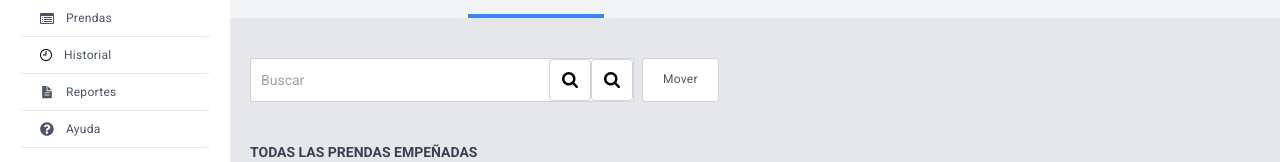
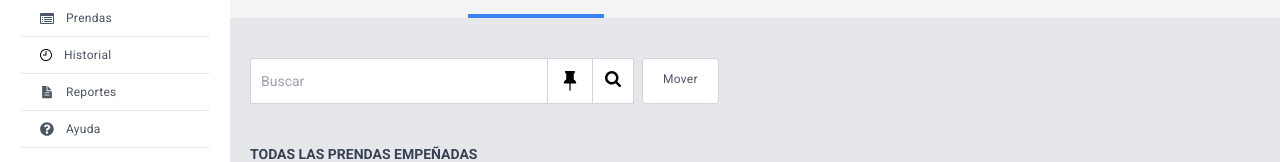
Before and after one commit to karen-nino/711-automotores, a Next.js app: page /pages/prendas in a window 1280 px wide. Shown: the part 158-320 px from the top of the page. Built offline with nearby package versions, Linux system fonts and the light colour scheme.

Commit message:
prendas botones

```diff
--- a/app/pages/prendas/page.js
+++ b/app/pages/prendas/page.js
@@ -41,21 +41,21 @@ const prendas = () => {
 
                                 <div className='flex border border-gray-300 bg-gray-50 w-96'>
                                     <input type="text" placeholder="Buscar" class="w-96  text-gray-900 text-sm rounded-md block p-2.5" />
-                                <a className='block px-3 py-3 text-xs tracking-wide text-gray-600 bg-white border border-b border-gray-300 rounded cursor-pointer text-gray active:bg-gray-300'>
+                                    <a className='block px-3 py-3 text-xs tracking-wide text-gray-600 bg-white border-l border-gray-300 cursor-pointer text-gray active:bg-gray-300'>
                                         <div className='flex justify-center'>
-                                        <svg xmlns="http://www.w3.org/2000/svg" width="16" height="16" viewBox="0 0 24 24" fill="none">
-                                            <g clip-path="url(#clip0_103_1505)">
-                                                <path d="M16.6154 10.1538C16.6154 8.375 15.9832 6.85337 14.7188 5.58894C13.4543 4.32452 11.9327 3.69231 10.1538 3.69231C8.375 3.69231 6.85337 4.32452 5.58894 5.58894C4.32452 6.85337 3.69231 8.375 3.69231 10.1538C3.69231 11.9327 4.32452 13.4543 5.58894 14.7188C6.85337 15.9832 8.375 16.6154 10.1538 16.6154C11.9327 16.6154 13.4543 15.9832 14.7188 14.7188C15.9832 13.4543 16.6154 11.9327 16.6154 10.1538ZM24 22.1538C24 22.6538 23.8173 23.0865 23.4519 23.4519C23.0865 23.8173 22.6538 24 22.1538 24C21.6346 24 21.2019 23.8173 20.8558 23.4519L15.9087 18.5192C14.1875 19.7115 12.2692 20.3077 10.1538 20.3077C8.77885 20.3077 7.46394 20.0409 6.20913 19.5072C4.95433 18.9736 3.8726 18.2524 2.96394 17.3438C2.05529 16.4351 1.33413 15.3534 0.800481 14.0986C0.266827 12.8438 0 11.5288 0 10.1538C0 8.77885 0.266827 7.46394 0.800481 6.20913C1.33413 4.95433 2.05529 3.8726 2.96394 2.96394C3.8726 2.05529 4.95433 1.33413 6.20913 0.800481C7.46394 0.266827 8.77885 0 10.1538 0C11.5288 0 12.8438 0.266827 14.0986 0.800481C15.3534 1.33413 16.4351 2.05529 17.3438 2.96394C18.2524 3.8726 18.9736 4.95433 19.5072 6.20913C20.0409 7.46394 20.3077 8.77885 20.3077 10.1538C20.3077 12.2692 19.7115 14.1875 18.5192 15.9087L23.4663 20.8558C23.8221 21.2115 24 21.6442 24 22.1538Z" fill="black" />
+                                            <svg xmlns="http://www.w3.org/2000/svg" width="20" height="20" viewBox="0 0 20 20" fill="none">
+                                                <g clip-path="url(#clip0_326_3552)">
+                                                    <path d="M5.1825 0.182501C5.24065 0.124499 5.30966 0.0785261 5.38559 0.0472115C5.46151 0.0158969 5.54287 -0.000145687 5.625 9.96867e-07H14.375C14.5408 9.96867e-07 14.6997 0.065849 14.8169 0.183059C14.9342 0.30027 15 0.459241 15 0.625001C15 1.475 14.5725 2.0925 14.1925 2.47375C14.035 2.63 13.88 2.75375 13.75 2.84625V8.385L13.8475 8.445C14.1013 8.60375 14.4425 8.8375 14.7863 9.13875C15.45 9.71875 16.25 10.6588 16.25 11.875C16.25 12.0408 16.1842 12.1997 16.0669 12.3169C15.9497 12.4342 15.7908 12.5 15.625 12.5H10.625V18.125C10.625 18.47 10.345 20 10 20C9.655 20 9.375 18.47 9.375 18.125V12.5H4.375C4.20924 12.5 4.05027 12.4342 3.93306 12.3169C3.81585 12.1997 3.75 12.0408 3.75 11.875C3.75 10.6588 4.55 9.71875 5.2125 9.13875C5.53587 8.85796 5.88301 8.60576 6.25 8.385V2.84625C6.09237 2.73464 5.94435 2.61004 5.8075 2.47375C5.4275 2.0925 5 1.47375 5 0.625001C4.99985 0.54287 5.0159 0.461515 5.04721 0.385588C5.07853 0.309661 5.1245 0.24065 5.1825 0.182501Z" fill="black" />
                                                 </g>
                                                 <defs>
-                                                <clipPath id="clip0_103_1505">
-                                                    <rect width="24" height="24" fill="white" />
+                                                    <clipPath id="clip0_326_3552">
+                                                        <rect width="20" height="20" fill="white" />
                                                     </clipPath>
                                                 </defs>
                                             </svg>
                                         </div>
                                     </a>
-                                <a className='block px-3 py-3 text-xs tracking-wide text-gray-600 bg-white border border-b border-gray-300 rounded cursor-pointer text-gray active:bg-gray-300'>
+                                    <a className='block px-3 py-3 text-xs tracking-wide text-gray-600 bg-white border-l border-gray-300 cursor-pointer text-gray active:bg-gray-300'>
                                         <div className='flex justify-center'>
                                             <svg xmlns="http://www.w3.org/2000/svg" width="16" height="16" viewBox="0 0 24 24" fill="none">
                                                 <g clip-path="url(#clip0_103_1505)">
```
Lines whose indentation alone changed are shown as unchanged.
